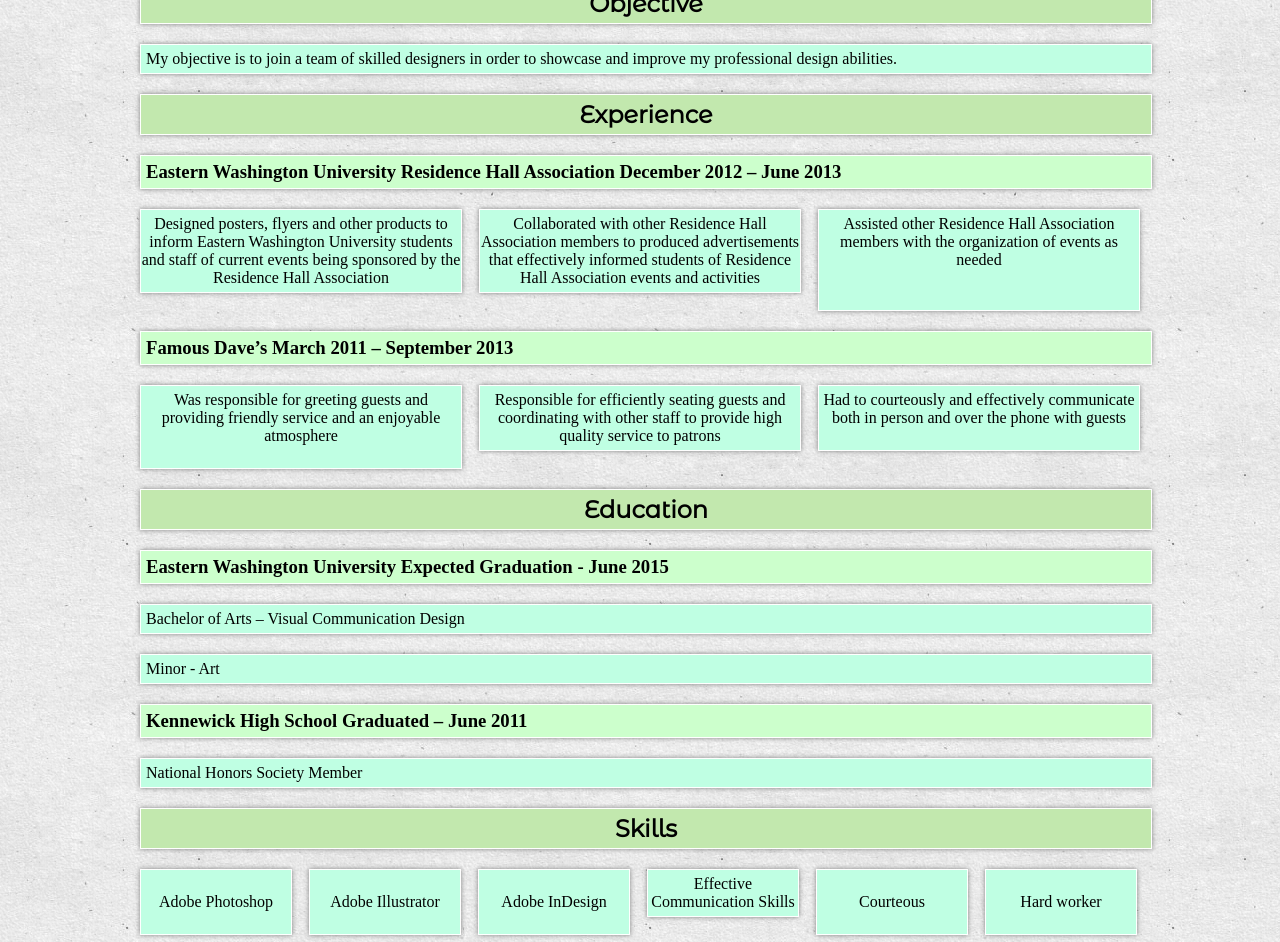
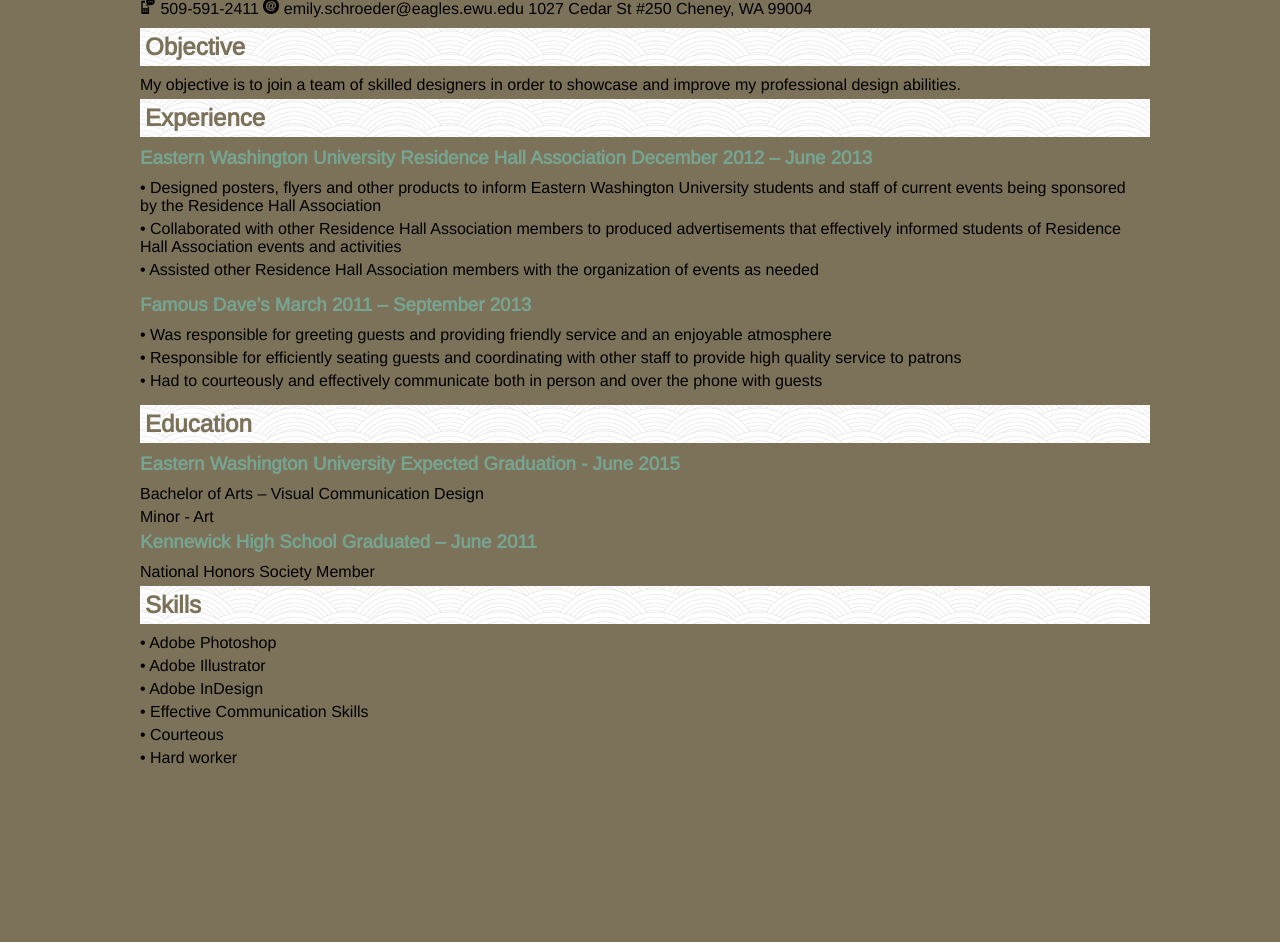
Before and after one commit to emschroeder/p2-resume, a plain HTML site: page index.html in a window 1280 px wide. Shown: the part 154-1096 px from the top of the page. After the commit the page ends 936 px from the top, so only its background shows below. Drawn offline with nearby package versions, Linux system fonts and the light colour scheme; a web font is replaced by a local one.

Commit message:
Added Style Tile

```diff
--- a/css/grid.css
+++ b/css/grid.css
@@ -30,7 +30,7 @@
 .grid_10,
 .grid_11,
 .grid_12 {
-	margin: 0 17px 20px 0;
+	margin: 0 10px 10px 0;
 	float: left;
 	display: block;
 }
--- a/css/styles.css
+++ b/css/styles.css
@@ -1,70 +1,64 @@
 /* Your Website Styles */
 
-h1 {
-font-family: 'Montserrat Alternates', sans-serif;
-	font-size: 50px;
-	line-height: 40px;
+
+.logo {
+	width: 30%;
+	height: 30%;
 }
 
-
 body {
-	background: url('../img/bg.png');
+	background: #7C7159;
+	font-family: 'Arimo', sans-serif;
 }
 
 h2 {
-	font-family: 'Montserrat Alternates', sans-serif;
-	box-shadow: 0 0 5px gray;
-	text-align: center;
-	background: #C2E8AE;
-	margin-bottom: 20px;
-	border: solid 1px white;
+font-family: 'Arimo', sans-serif;
+	text-align: left;
+	color: #7C7159;
+	background: url('../img/arches.png');
+	margin: 0 0 5px 0;
 	padding: 5px;
 }
 
 h3 {
-	font-family: 'Fauna One', serif;
-		box-shadow: 0 0 5px gray;
-	background: #CCFFCC;
-	padding: 5px;
-		border: solid 1px white;
+font-family: 'Arimo', sans-serif;
+color:#77A490;
+margin: 0 0 5px 0;
 }
 
 
 h2 + div  p {
-	font-family: 'Fauna One', serif;
-		box-shadow: 0 0 5px gray;
-	text-align: center;
-	background: #BFFFE3;
-	border: solid 1px white;
-	padding: 5px 0 5px 0;
+font-family: 'Arimo', sans-serif;
+	text-align: left;
+	margin: 0 0 5px 0;
 }
 
 h3 + div p {
-	font-family: 'Fauna One', serif;
-		box-shadow: 0 0 5px gray;
-	text-align: center;
-	background: #BFFFE3;
-	border: solid 1px white;
-	padding: 5px 0 5px 0;
-
+	font-family: 'Arimo', sans-serif;
+	text-align: left;
+	margin: 0 0 5px 0;
 }
 
 .para {
-	font-family: 'Fauna One', serif;
-		box-shadow: 0 0 5px gray;
-	background: #BFFFE3;
-	border: solid 1px white;
-	padding: 5px;
+	font-family: 'Arimo', sans-serif;
+	margin: 0 0 5px 0;
 }
 
-.intro {
-	font-family: 'Fauna One', serif;
-	padding-top: 15px;
-		box-shadow: 0 0 5px gray;
-		background: #B26B8F;
-	border: solid 1px white;
+a:link,
+a:visited {
+font-family: 'Arimo', sans-serif;
+  color: #086B63;
+  text-decoration: none;
+    transition: .25s ease-in-out;
+}
 
+a:hover {
+  color: #77A490;
+  text-decoration: none;
+  transition: .25s ease-in-out;
 }
+
+
 
 
 
--- a/index.html
+++ b/index.html
@@ -6,8 +6,7 @@
 
   <link rel="stylesheet" href="css/normalize.css">
   <link rel="stylesheet" href="css/grid.css">
-  <link href='http://fonts.googleapis.com/css?family=Montserrat+Alternates' rel='stylesheet' type='text/css'>
-  <link href='http://fonts.googleapis.com/css?family=Fauna+One' rel='stylesheet' type='text/css'>
+<link href='http://fonts.googleapis.com/css?family=Arimo' rel='stylesheet' type='text/css'>
   <link rel="stylesheet" href="css/styles.css">
 
 </head>
@@ -16,16 +15,18 @@
 	<div class="container">
 
 		<!-- Your Content -->
-		<div class="grid_12 intro">
 
-	<div class="grid_2 alpha"></div>
+		<a href="http://emschroeder.github.io/p1-bio">Home</a>
+		<a href="http://emschroeder.github.io/p2-resume">Resume</a>
+		<a href="http://emschroeder.github.io/p4-gallery">Gallery</a>
+		<a href="">Contact</a>
 
-<p class="grid_4"> <img src="img/phone.png">509-591-2411    <br><img src="img/mail.png">emily.schroeder@eagles.ewu.edu</p>
-<p class="grid_2">1027 Cedar St #250  Cheney, WA 99004</p>
+		<div class="grid_12"><img class="logo" src="img/personal-logo.png" alt=""></div>
 
-<h1 class="grid_4 omega">Emily Schroeder</h1>
 
-</div>
+<div class="grid_12"><img src="img/phone.png"> 509-591-2411    <img src="img/mail.png"> emily.schroeder@eagles.ewu.edu 1027 Cedar St #250  Cheney, WA 99004</div>
+
+
 
 
 <h2 class="grid_12">Objective</h2>
@@ -37,20 +38,20 @@
 
 <h3 class="grid_12">Eastern Washington University Residence Hall Association December 2012 – June 2013</h3>
 
-<div>
-<p class="grid_4 alpha">Designed posters, flyers and other products to inform Eastern Washington University students and staff of current events being sponsored by the Residence Hall Association</p>
+<div class="grid_12">
+<p>&bull; Designed posters, flyers and other products to inform Eastern Washington University students and staff of current events being sponsored by the Residence Hall Association</p>
 
-<p class="grid_4">Collaborated with other Residence Hall Association members to produced advertisements that effectively informed students of Residence Hall Association events and activities</p>
+<p>&bull; Collaborated with other Residence Hall Association members to produced advertisements that effectively informed students of Residence Hall Association events and activities</p>
 
-<p class="grid_4 omega">Assisted other Residence Hall Association members with the organization of events as needed<br><br><br> </p>
+<p>&bull; Assisted other Residence Hall Association members with the organization of events as needed</p>
 </div>
 
 <h3 class="grid_12">Famous Dave’s March 2011 – September 2013</h3>
 
-<div>
-<p class="grid_4 alpha">Was responsible for greeting guests and providing friendly service and an enjoyable atmosphere<br><br></p>
-<p class="grid_4">Responsible for efficiently seating guests and coordinating with other staff to provide high quality service to patrons</p>
-<p class="grid_4 omega">Had to courteously and effectively communicate both in person and over the phone with guests<br><br></p>
+<div class="grid_12">
+<p>&bull; Was responsible for greeting guests and providing friendly service and an enjoyable atmosphere</p>
+<p>&bull; Responsible for efficiently seating guests and coordinating with other staff to provide high quality service to patrons</p>
+<p>&bull; Had to courteously and effectively communicate both in person and over the phone with guests</p>
 </div>
 
 <h2 class="grid_12">Education</h2>
@@ -67,13 +68,13 @@
 <h2 class="grid_12">Skills</h2>
 
 
-<div>
-<p class="grid_2 alpha"><br>Adobe Photoshop<br><br></p>
-<p class="grid_2"><br>Adobe Illustrator<br><br></p>
-<p class="grid_2"><br>Adobe InDesign<br><br></p>
-<p class="grid_2">Effective Communication Skills</p>
-<p class="grid_2"><br>Courteous<br><br></p>
-<p class="grid_2 omega"><br>Hard worker<br><br></p>
+<div class="grid_12">
+<p>&bull; Adobe Photoshop</p>
+<p>&bull; Adobe Illustrator</p>
+<p>&bull; Adobe InDesign</p>
+<p>&bull; Effective Communication Skills</p>
+<p>&bull; Courteous</p>
+<p>&bull; Hard worker</p>
 </div>
 
 		<!-- Clearfix -->
```
Also changed, not shown: img/arches.png (added), img/personal-logo.png (added).
